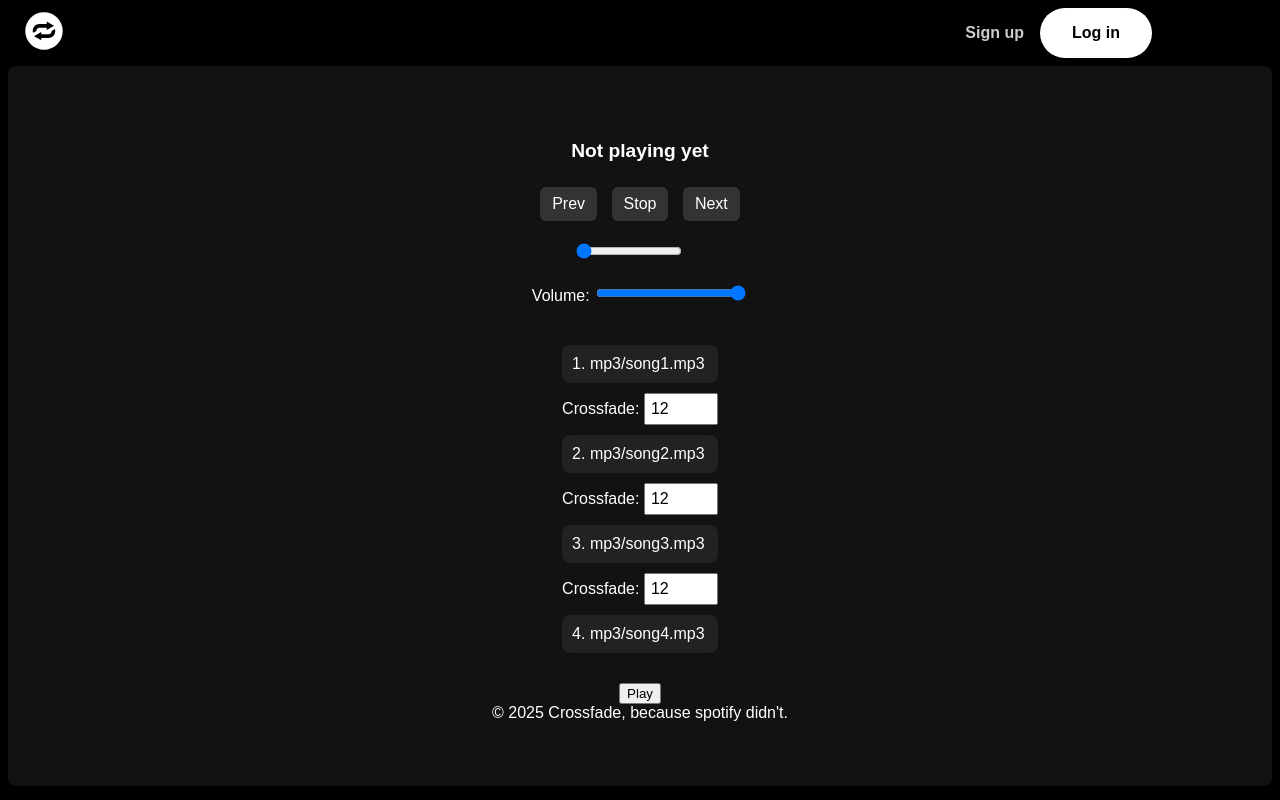
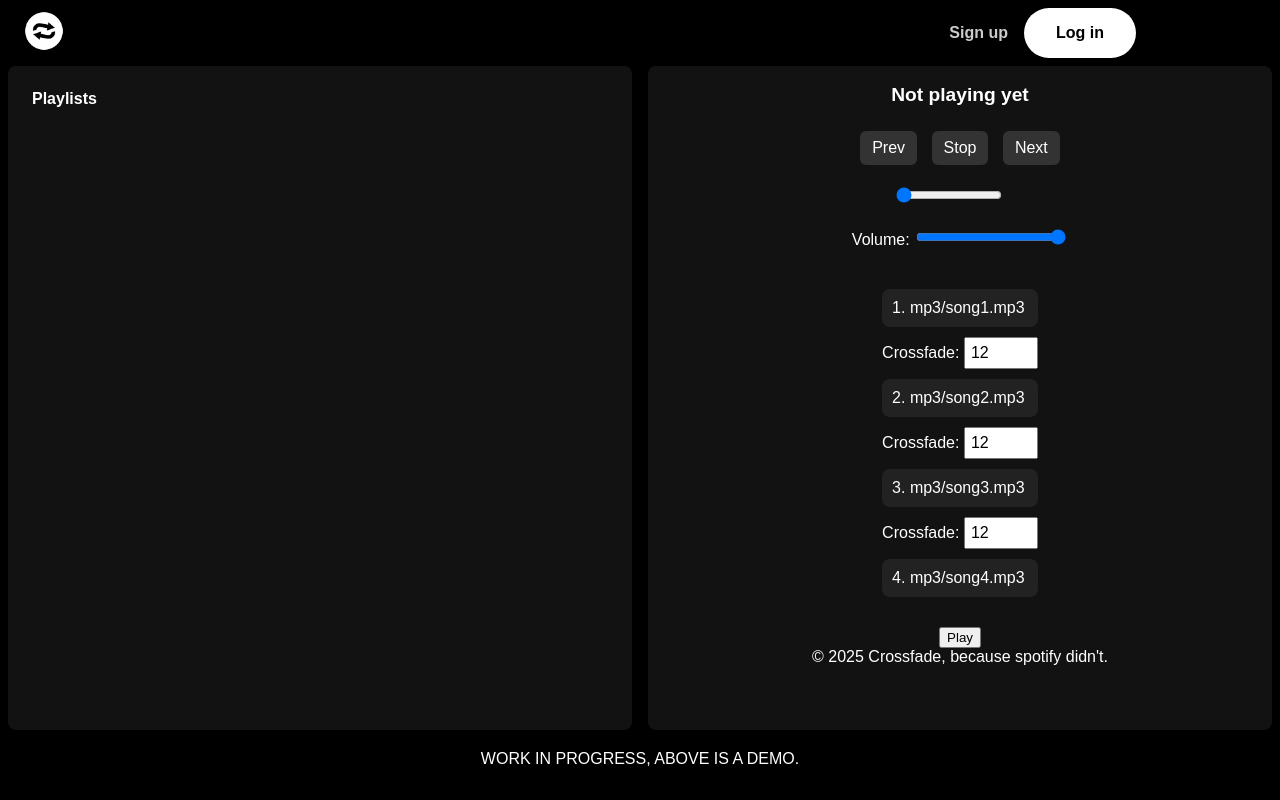
Before and after one commit to kevindkchan/crossfade, a plain HTML site: page index.html in a window 1280 px wide. Drawn offline with Linux system fonts and the light colour scheme.

Commit message:
Add playlists section and update logos

```diff
--- a/css/styles.css
+++ b/css/styles.css
@@ -26,7 +26,6 @@ a, a:visited, a:hover, a:active {
   justify-content: flex-end;
   align-items: center;
   margin-top: 8px;
-  margin-bottom: 8px;
 }
 
 .logo {
@@ -40,13 +39,14 @@ a, a:visited, a:hover, a:active {
 
 .signup:hover {
   color: #fff !important;
+  transform: scale(1.05);
 }
 
 .login {
   background: #fff;
   border-radius: 64px;
   padding: 16px 32px;
-  margin-right: 128px;
+  margin-right: 144px;
 }
 
 .login:hover {
@@ -62,8 +62,30 @@ a, a:visited, a:hover, a:active {
   font-weight: bold;
 }
 
+.hero {
+  display: flex;
+  height: 85vh;
+}
+
+.playlists {
+  width: 30%;
+  color: #fff;
+  background: #121212;
+  border-radius: 8px;
+  display: flex;
+  flex-direction: column;
+  justify-content: flex-start;
+  flex: 1;
+  overflow: hidden;
+  margin: 8px;
+}
+
+.playlists-text {
+  font-weight: bold;
+  margin: 24px;
+}
+
   .container {
-    height: 90vh;
     color: #fff;
     background: #121212;
     border-radius: 8px;
--- a/index.html
+++ b/index.html
@@ -4,12 +4,13 @@
   <meta charset="UTF-8" />
   <meta name="viewport" content="width=device-width, initial-scale=1.0"/>
   <title>Crossfade</title>
+  <link rel="icon" href="img/favicon.ico" type="image/x-icon"/>
   <link rel="stylesheet" href="css/styles.css">
 </head>
 <body>
   <div class="navbar">
     <a href="">
-      <img class="logo" src="img/Eo_circle_green_repeat.svg" width="40" height="40">
+      <img class="logo" src="img/crossfade.png" width="40" height="40">
     </a>
     <div class="right">
       <a class="signup" href="">
@@ -18,6 +19,12 @@
       <a class="login" href="">
         Log in
       </a>
+    </div>
+  </div>
+  <div class="hero">
+    <div class="playlists">
+      <div class="playlists-text">
+        Playlists
       </div>
     </div>
     <div class="container">
@@ -42,6 +49,7 @@
         © 2025 Crossfade, because spotify didn't.
       </div>
     </div>
+  </div>
   <div class="temp">
     WORK IN PROGRESS, ABOVE IS A DEMO.
   </div>
```
Also changed, not shown: img/crossfade.png (added), img/favicon.ico (added). Lines whose indentation alone changed are shown as unchanged.
